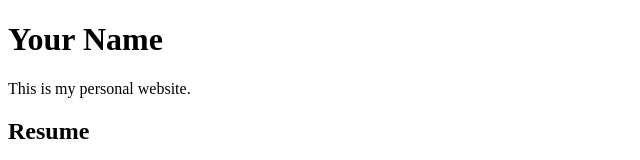
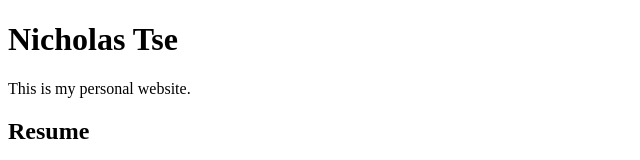
Before and after one commit to entsegit/entsegit.github.io, a plain HTML site: page index.html in a window 1280 px wide. Shown: the top 160 px of the page, without its empty margins (0-640 px from the left). Drawn offline with Linux system fonts and the light colour scheme.

Commit message:
Update index.html

```diff
--- a/index.html
+++ b/index.html
@@ -6,7 +6,7 @@
   <title>Your Name - Portfolio</title>
 </head>
 <body>
-  <h1>Your Name</h1>
+  <h1>Nicholas Tse</h1>
   <p>This is my personal website.</p>
   <h2>Resume</h2>
   <p><a href="Tse_Nicholas_Resume.pdf">Download my resume</a></p>
```
